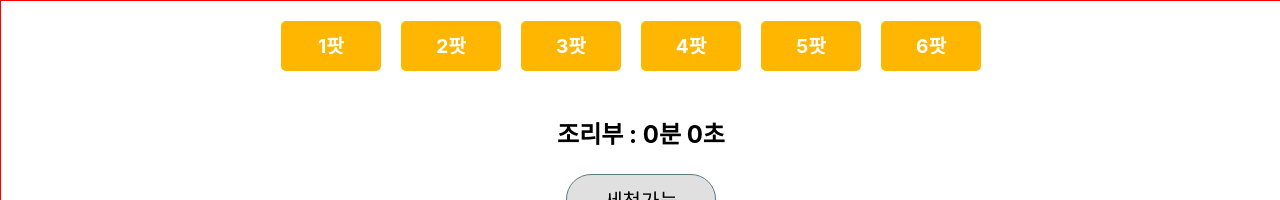
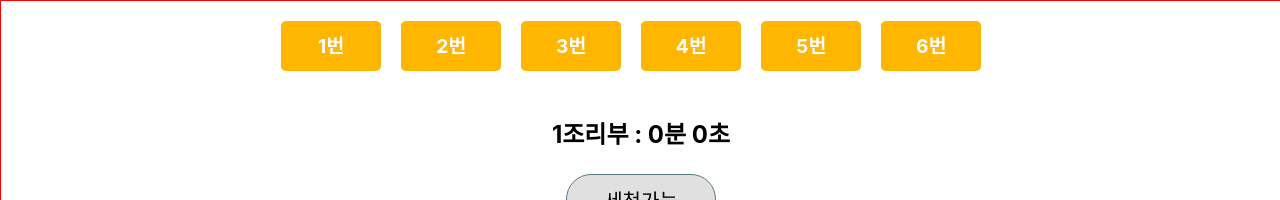
Before and after one commit to eunjae103/creobtn, a React (Create React App) app: page / in a window 1280 px wide. Shown: the top 200 px of the page. Built offline with nearby package versions, Linux system fonts and the light colour scheme.

Commit message:
선택버튼구현

```diff
--- a/package.json
+++ b/package.json
@@ -6,6 +6,8 @@
     "@testing-library/jest-dom": "^5.14.1",
     "@testing-library/react": "^13.0.0",
     "@testing-library/user-event": "^13.2.1",
+    "@types/moment": "^2.13.0",
+    "moment": "^2.29.3",
     "react": "^18.1.0",
     "react-dom": "^18.1.0",
     "react-scripts": "5.0.1",
--- a/src/App.js
+++ b/src/App.js
@@ -1,5 +1,6 @@
 import ButtonsWrap from "./ButtonsWrap/ButtonsWrap";
 import styled from "styled-components";
+import Time from "./ButtonsWrap/Time";
 
 function App() {
   return <ButtonsWrap />;
--- a/src/ButtonsWrap/Buttons.js
+++ b/src/ButtonsWrap/Buttons.js
@@ -1,18 +1,13 @@
 import { useState } from "react";
 import styled from "styled-components";
+import moment from "moment";
+const Buttons = () => {
+  const selectButtons = [0, 1, 2, 3, 4, 5];
+  const [changeButtons, setChangeButtons] = useState("");
 
-const Buttons = () => {
-  const [selectButtons, setSelectButtons] = useState([
-    { id: 1, text: "1팟" },
-    { id: 2, text: "2팟" },
-    { id: 3, text: "3팟" },
-    { id: 4, text: "4팟" },
-    { id: 5, text: "5팟" },
-    { id: 6, text: "6팟" },
-  ]);
-
-  const buttonValueSetting = (e) => {
-    setSelectButtons(e.target.value);
+  const onClickChange = (e) => {
+    setChangeButtons(Number(e.target.value));
+    console.log(e.target.value);
   };
 
   const [leftButtons, setLeftButtons] = useState([
@@ -60,15 +55,15 @@ const Buttons = () => {
     <>
       <SelectBtnWrap>
         <SelectBtn>
-          {selectButtons.map((b) => {
+          {selectButtons.map((b, index) => {
             return (
-              <li key={b.id} onClick={buttonValueSetting}>
-                {b.text}
+              <li key={index} value={index} onClick={onClickChange}>
+                {b + 1}번
               </li>
             );
           })}
         </SelectBtn>
-        <h3>{selectButtons.text}조리부 : 0분 0초</h3>
+        <h3>{changeButtons < 6 ? changeButtons + 1 : 0}조리부 : 0분 0초</h3>
         <button>세척가능</button>
       </SelectBtnWrap>
 
@@ -77,7 +72,11 @@ const Buttons = () => {
           <h4>인덕션왼쪽</h4>
           <ul>
             {leftButtons.map((b) => {
-              return <li key={b.id}>{b.text}</li>;
+              return (
+                <li key={b.id} value={b.text}>
+                  {b.text}
+                </li>
+              );
             })}
           </ul>
         </LeftInduction>
@@ -87,7 +86,11 @@ const Buttons = () => {
             <h4>팟각도</h4>
             <ul>
               {potAngleButtons.map((b) => {
-                return <li key={b.id}>{b.text}</li>;
+                return (
+                  <li key={b.id} value={b.text}>
+                    {b.text}
+                  </li>
+                );
               })}
             </ul>
           </PotAngleWrap>
@@ -95,7 +98,11 @@ const Buttons = () => {
             <h4>팟회전</h4>
             <ul>
               {potSpinButtons.map((b) => {
-                return <li key={b.id}>{b.text}</li>;
+                return (
+                  <li key={b.id} value={b.text}>
+                    {b.text}
+                  </li>
+                );
               })}
             </ul>
           </PotSpinWrap>
@@ -103,7 +110,11 @@ const Buttons = () => {
             <h4>세척</h4>
             <ul>
               {cleanButtons.map((b) => {
-                return <li key={b.id}>{b.text}</li>;
+                return (
+                  <li key={b.id} value={b.text}>
+                    {b.text}
+                  </li>
+                );
               })}
             </ul>
           </CleanWrap>
@@ -112,7 +123,11 @@ const Buttons = () => {
           <h4>인덕션오른쪽</h4>
           <ul>
             {rightButtons.map((b) => {
-              return <li key={b.id}>{b.text}</li>;
+              return (
+                <li key={b.id} value={b.text}>
+                  {b.text}
+                </li>
+              );
             })}
           </ul>
         </RigthInduction>
```
Also changed, not shown: 1 other file (tests, documents, lock files or other folders).
